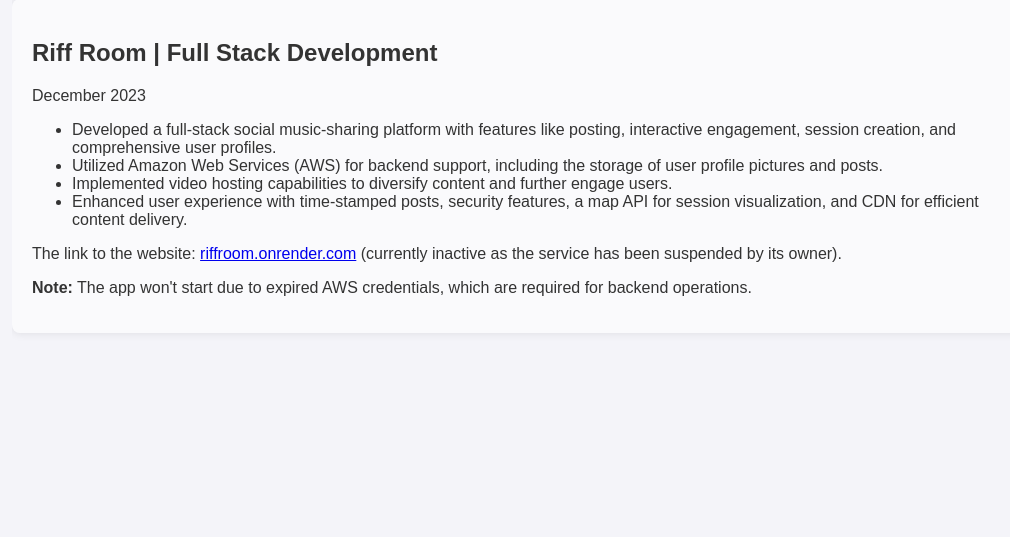
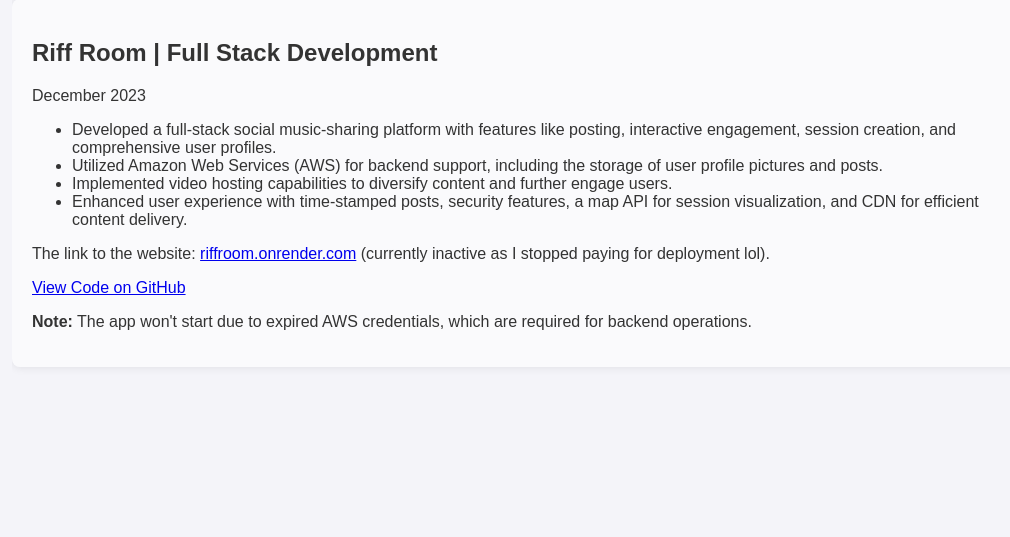
Before and after one commit to AdamNur422/Personal-Webpage, a Flask app: a page that uses templates/projects/SE_project.html in a window 1280 px wide. Shown: the part 150-687 px from the top of the page, without its empty margins (116-1126 px from the left). Run offline with Flask 3, Linux system fonts and the light colour scheme.

Commit message:
Fixing links

```diff
--- a/templates/projects/ML_project.html
+++ b/templates/projects/ML_project.html
@@ -8,8 +8,8 @@
 
 
     <p>
-        <a href="{{ url_for('static', filename='docs/fruit_veg_classification.ipynb') }}" download>Download Project</a> |
-        <a href="https://github.com/AdamNur422/ITSC-5156.git" target="_blank">View Code on GitHub</a>
+        <a href="{{ url_for('static', filename='docs/FinalProject.ipynb') }}" download>Download Project</a> |
+        <a href="https://github.com/AdamNur422/Applied-Machine-Learning.git" target="_blank">View Code on GitHub</a>
     </p>
     <iframe src="{{ url_for('static', filename='docs/FinalProject.pdf') }}" width="100%" height="500px"></iframe>
 </section>
--- a/templates/projects/SE_project.html
+++ b/templates/projects/SE_project.html
@@ -13,7 +13,11 @@
         <li>Enhanced user experience with time-stamped posts, security features, a map API for session visualization, and CDN for efficient content delivery.</li>
     </ul>
     <p>
-        The link to the website: <a href="https://riffroom.onrender.com" target="_blank">riffroom.onrender.com</a> (currently inactive as the service has been suspended by its owner).
+        The link to the website: <a href="https://riffroom.onrender.com" target="_blank">riffroom.onrender.com</a> (currently inactive as I stopped paying for deployment lol).
+    </p>
+
+    <p>
+        <a href="https://github.com/RiffRoom/Final-project-ORG_REP.git" target="_blank">View Code on GitHub</a>
     </p>
     <p><strong>Note:</strong> The app won't start due to expired AWS credentials, which are required for backend operations.</p>
 </section>
```
